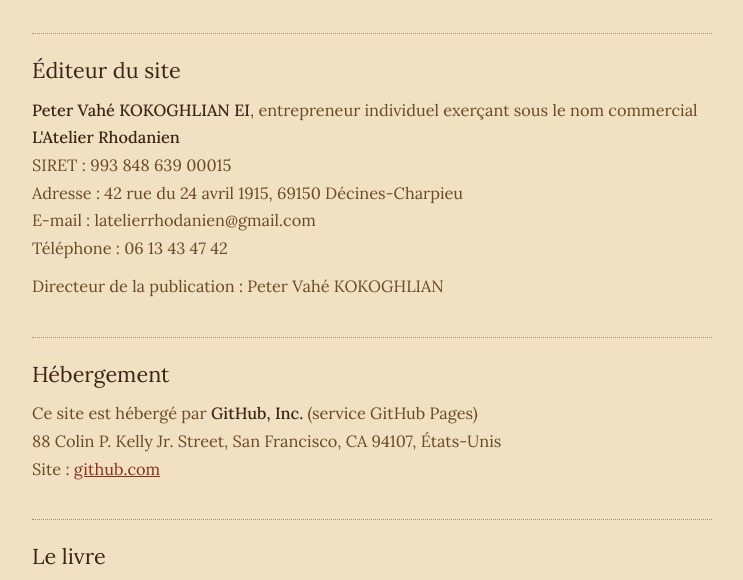
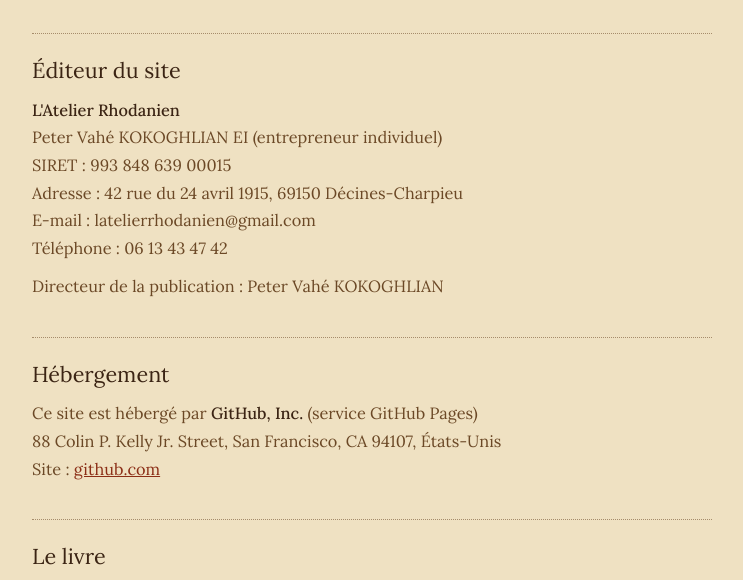
Before and after one commit to Latelierrhodanien/legrimoire, a plain HTML site: page mentions-legales.html in a window 1280 px wide. Shown: the part 186-766 px from the top of the page, without its empty margins (268-1011 px from the left). Drawn offline with Linux system fonts and the light colour scheme.

Commit message:
Mentions légales : L'Atelier Rhodanien en tête
Co-Authored-By: Claude Opus 5.5 <noreply@anthropic.com>
Claude-Session: https://claude.ai/code/session_01T8HkKSrX2Ceuq7efxKTGiT

```diff
--- a/mentions-legales.html
+++ b/mentions-legales.html
@@ -30,7 +30,8 @@
   <p class="maj">Dernière mise à jour&nbsp;: novembre 2026</p>
 
   <h2>Éditeur du site</h2>
-  <p><b>Peter Vahé KOKOGHLIAN EI</b>, entrepreneur individuel exerçant sous le nom commercial <b>L'Atelier Rhodanien</b><br>
+  <p><b>L'Atelier Rhodanien</b><br>
+  Peter Vahé KOKOGHLIAN EI (entrepreneur individuel)<br>
   SIRET&nbsp;: 993 848 639 00015<br>
   Adresse&nbsp;: 42 rue du 24 avril 1915, 69150 Décines-Charpieu<br>
   E-mail&nbsp;: latelierrhodanien@gmail.com<br>
```
